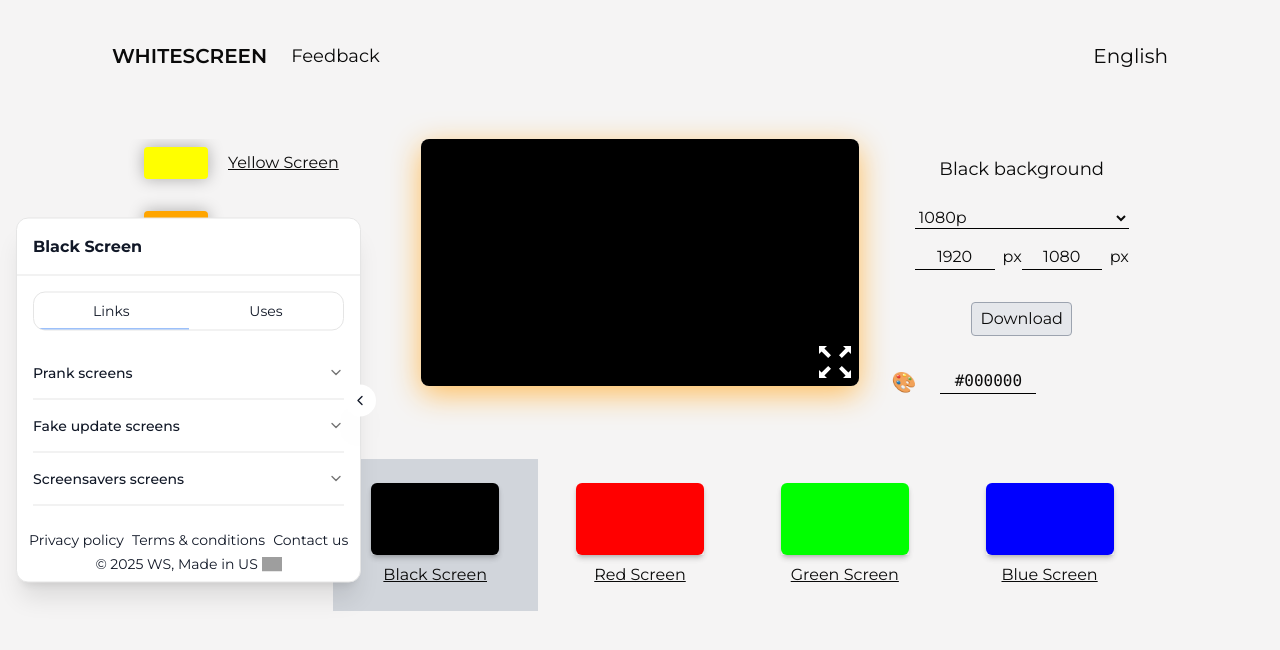
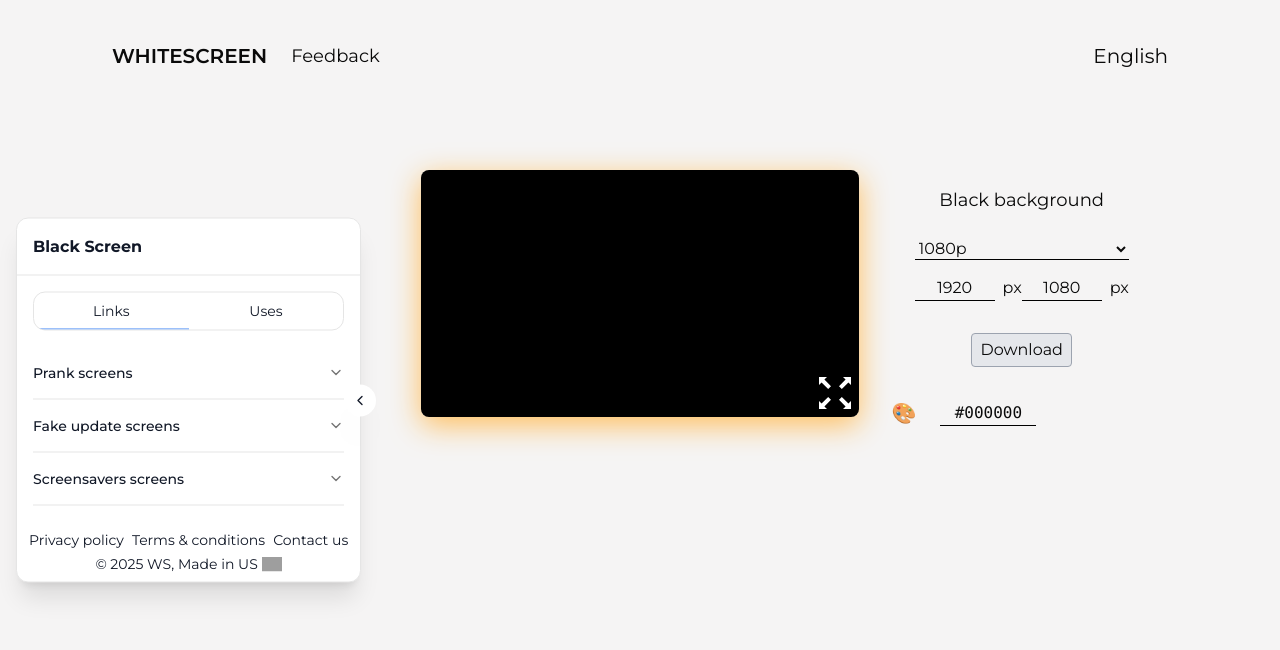
Before and after one commit to hoapham1404/ws, a Next.js app: page /black-screen in a window 1280 px wide. Shown: the top 650 px of the page. Built offline with nearby package versions, Linux system fonts and the light colour scheme; grey boxes are pictures that could not be loaded.

Commit message:
hoapq - fix - clean navigation

```diff
--- a/components/BasicColorPage/SettingsPanel.tsx
+++ b/components/BasicColorPage/SettingsPanel.tsx
@@ -11,7 +11,7 @@ export default function SettingsPanel() {
   const setting = useTranslations("settings.color");
 
   return (
-    <div className="flex flex-col justify-center items-center">
+    <div className="max-h-full overflow-hidden flex flex-col justify-center items-center">
       <section className="flex flex-col gap-2">
         <h3 className="my-4 mx-6 text-center text-lg text-balance">
           {setting("1", { title: t("name").split(" ")[0] })}
--- a/components/Layout/PageLayout.tsx
+++ b/components/Layout/PageLayout.tsx
@@ -9,15 +9,13 @@ interface PageLayoutProps {
 }
 
 export default function PageLayout({
-  left,
   mid,
   right,
-  bottom,
 }: PageLayoutProps) {
   return (
     <div className="flex flex-col">
       <main className="grid grid-cols-[2fr_3fr_2fr] grid-rows-2">
-        <div className="overflow-auto">{left}</div>
+        <div></div>
         <div className="rounded-lg overflow-hidden aspect-video "
           style={{
             boxShadow: "0 8px 30px #ffbe5c"
@@ -30,9 +28,6 @@ export default function PageLayout({
         <div className="overflow-auto">
           <div className="ml-8 h-full">{right}</div>
         </div>
-        <div className="col-span-3">
-          {bottom}
-        </div>
       </main>
     </div>
   );
--- a/components/Sidebar/NavigationSection.tsx
+++ b/components/Sidebar/NavigationSection.tsx
@@ -24,14 +24,12 @@ export default function NavigationSection(): JSX.Element {
     }
     switch (route.type) {
       case "color":
-        if (route?.isAxis === false) {
-          groupedRoutes["color"].push(route);
-        }
+        if (route?.isAxis === false) { }
+        groupedRoutes["color"].push(route);
         break;
       case "fake-update":
-        if (route.path !== '/fake-windows-11-update-screen' && route.path !== '/fake-android-update') {
-          groupedRoutes["fake-update"].push(route);
-        }
+        if (route.path !== '/fake-windows-11-update-screen' && route.path !== '/fake-android-update') { }
+        groupedRoutes["fake-update"].push(route);
         break;
       default:
         groupedRoutes[route.type].push(route);
--- a/components/Sidebar/SidebarTest.jsx
+++ /dev/null
@@ -1,6 +0,0 @@
-export default function SidebarTest() {
-  return (
-    <div>abc</div>
-    // <Sidebar/>
-  )
-}
--- a/pages/[slug].tsx
+++ b/pages/[slug].tsx
@@ -1,21 +1,15 @@
 import { getRouteByPath, RouteStore } from "@/constants/routes";
 import PageLayout from "@/components/Layout/PageLayout";
 import PreviewContent from "@/components/BasicColorPage/PreviewContent";
-import ColorOptions from "@/components/BasicColorPage/ColorOptions";
 import SettingsPanel from "@/components/BasicColorPage/SettingsPanel";
-import ScreenOptions from "@/components/BasicColorPage/ScreenOptions";
-import NavigateBar from "@/components/(prank-screen)/components/NavigateBar";
-import { DVDBottom } from "@/components/DVDSaver/DVDBottom";
-import { FakeUpdateScreenBottom } from "../components/screens/FakeUpdateScreen/FakeUpdateScreenBottom";
-import { FakeUpdateScreenLeft } from "../components/screens/FakeUpdateScreen/FakeUpdateScreenLeft";
-import { UpdateProgressProvider } from "../contexts/UpdateProgressContext";
-import { FakeUpdateScreenRight } from "../components/screens/FakeUpdateScreen/FakeUpdateScreenRight";
 import { routes } from "@/constants/routes";
 import { GetStaticPaths, GetStaticProps } from "next";
 import React from "react";
 import Head from "next/head";
 import { usePathname } from "next/navigation";
 import { useTranslations } from "next-intl";
+import { UpdateProgressProvider } from "@/contexts/UpdateProgressContext";
+import { FakeUpdateScreenRight } from "@/components/screens/FakeUpdateScreen/FakeUpdateScreenRight";
 
 export const getStaticPaths: GetStaticPaths = async ({ locales = [] }) => {
   const paths = []
@@ -89,23 +83,19 @@ export default function DynamicPage() {
       </Head>
       {route.type === "color" && (
         <PageLayout
-          left={<ColorOptions />}
           mid={<PreviewContent />}
           right={<SettingsPanel />}
-          bottom={<ScreenOptions />}
         />
       )}
       {route.type === "prank" && (
         <PageLayout
           mid={route.components?.mid}
           right={route.components?.right}
-          bottom={<NavigateBar />}
         />
       )}
       {route.type === "fake-update" && (
         <UpdateProgressProvider>
           <PageLayout
-            left={route.components?.left ?? <FakeUpdateScreenLeft />}
             mid={route.components?.mid}
             right={
               ["/fake-ubuntu-22-04-update-screen", "/fake-chrome-os-update-screen"].includes(
@@ -116,7 +106,6 @@ export default function DynamicPage() {
                 <FakeUpdateScreenRight />
               )
             }
-            bottom={route.components?.bottom ?? <FakeUpdateScreenBottom />}
           />
         </UpdateProgressProvider>
       )}
@@ -124,7 +113,6 @@ export default function DynamicPage() {
         <PageLayout
           mid={route.components?.mid}
           right={route.components?.right}
-          bottom={route.components?.bottom || <DVDBottom />}
         />
       )}
 
--- a/pages/index.tsx
+++ b/pages/index.tsx
@@ -1,6 +1,4 @@
-import ColorOptions from "@/components/BasicColorPage/ColorOptions";
 import PreviewContent from "@/components/BasicColorPage/PreviewContent";
-import ScreenOptions from "@/components/BasicColorPage/ScreenOptions";
 import SettingsPanel from "@/components/BasicColorPage/SettingsPanel";
 import PageLayout from "@/components/Layout/PageLayout";
 import { getRouteByPath, RouteStore } from "@/constants/routes";
@@ -36,10 +34,8 @@ export default function HomePage() {
       </svg>` : route.icon} />
       </Head>
       <PageLayout
-        left={<ColorOptions />}
         mid={<PreviewContent />}
         right={<SettingsPanel />}
-        bottom={<ScreenOptions />}
       />
     </React.Fragment >
   )
```
